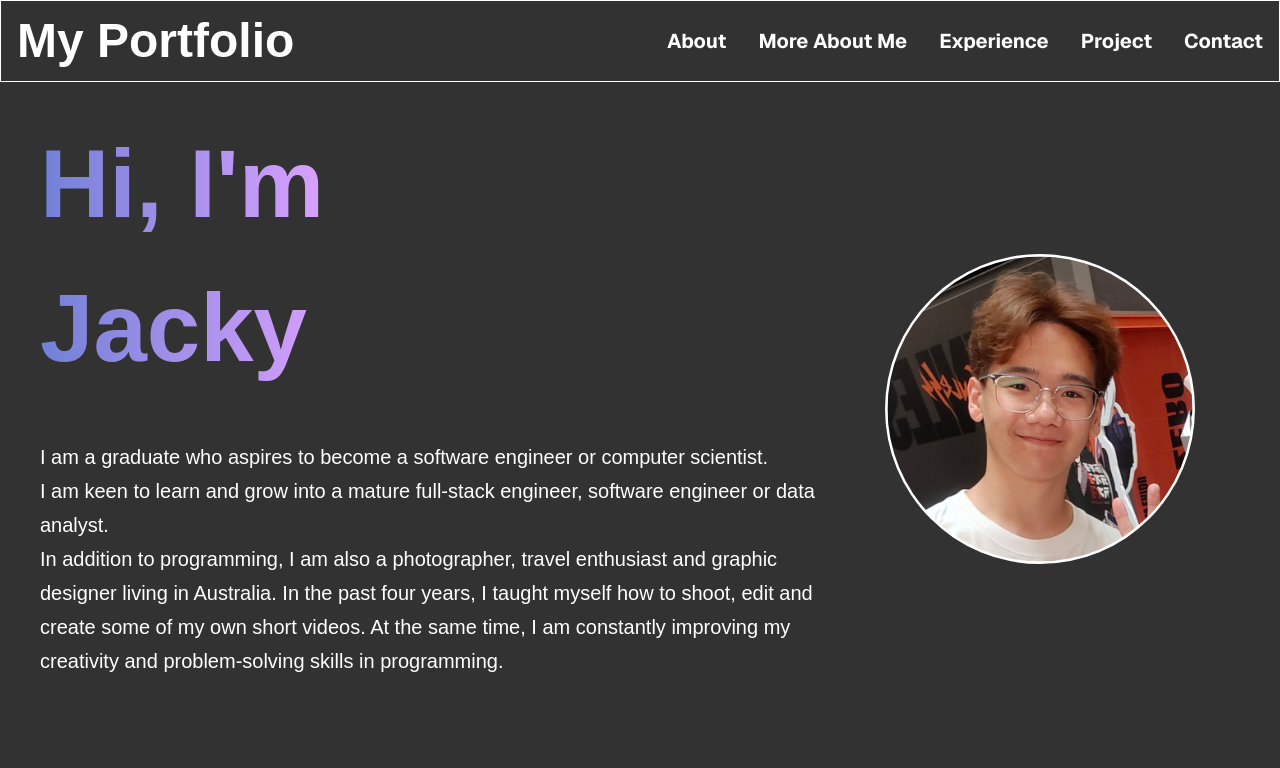
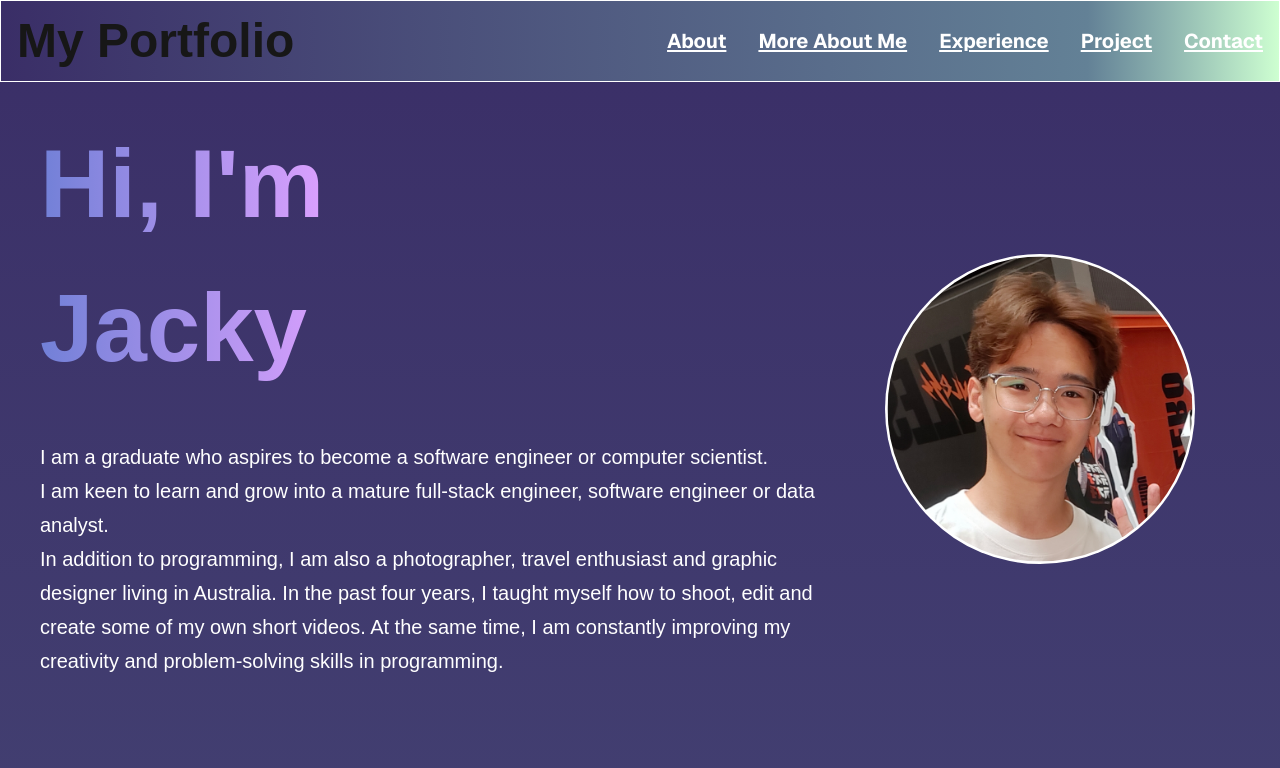
Before and after one commit to Jacky72/ZhenqiZhang_Portfolio, a Next.js app in the folder zhenqizhang_portfolio/: page / in a window 1280 px wide. Shown: the top 768 px of the page. Built offline with nearby package versions, Linux system fonts and the light colour scheme.

Commit message:
All small fix on the theme color and the show nav bar.

```diff
--- a/zhenqizhang_portfolio/src/app/components/ContactSection.jsx
+++ b/zhenqizhang_portfolio/src/app/components/ContactSection.jsx
@@ -39,10 +39,10 @@ const ContactSection = () => {
 
     return (
         <section id="contact">
-            <div className="md:grid md:grid-cols-2 gap-5 items-center py-8 px-4 xl:gap-40 sm:py-16 xl:px-0">
+            <div className="md:grid md:grid-cols-2 gap-5 items-center py-5 px-4 xl:gap-40 sm:py-16 xl:px-0">
                 <div>
-                    <h1 className="text-white mb-10 text-xl lg:leading-normal font-extrabold">Leave me an message!</h1>
-                    <p className="text-white max-w-md mb-10">
+                    <h1 className="text-black mb-10 text-xl lg:leading-normal font-extrabold">Leave me an message!</h1>
+                    <p className="text-black max-w-md mb-10">
                         I&apos;m currently looking for any new opportunities, whether it is Graduate Program or Formal Job. If you have anything you want to know, please leave me a message and I will get back to you ASAP.
                         <br></br>
                         <br></br>
@@ -74,8 +74,8 @@ const ContactSection = () => {
                     />
                 </div>
                 <div>
-                <h1 className="text-white mb-10 text-xl lg:leading-normal font-extrabold">Wants to Contact me in an easier way?</h1>
-                <p className="text-white max-w-md mb-10 text-center font-semibold">
+                <h1 className="text-black mb-10 text-xl lg:leading-normal font-extrabold">Wants to Contact me in an easier way?</h1>
+                <p className="text-black max-w-md mb-10 text-center font-semibold">
                         Email: &nbsp; zhenqizhang02@gmail.com
                         <br></br>
                         <br></br>
--- a/zhenqizhang_portfolio/src/app/components/NavLink.jsx
+++ b/zhenqizhang_portfolio/src/app/components/NavLink.jsx
@@ -2,7 +2,7 @@ import Link from "next/link";
 
 const NavLink = ({ href, title }) => {
     return (
-        <Link href={href} className="block py-2 pl-3 pr-4 text-white font-sans sm:text-xl rounded md:p-0 hover:text-white">
+        <Link href={href} className="block py-2 pl-3 pr-4 text-white underline underline-offset-2 font-sans sm:text-xl rounded md:p-0 hover:text-white">
             {title}
         </Link>
     );
--- a/zhenqizhang_portfolio/src/app/components/Navbar.jsx
+++ b/zhenqizhang_portfolio/src/app/components/Navbar.jsx
@@ -3,6 +3,7 @@ import Link from 'next/link'
 import React, { useState, useEffect } from 'react'
 import NavLink from './NavLink'
 import { Bars3Icon, XMarkIcon } from "@heroicons/react/24/solid";
+import { useMotionValueEvent, useScroll } from "framer-motion";
 import OpenMenu from "./OpenMenu"
 
 const navLinks = [
@@ -31,6 +32,19 @@ const navLinks = [
 const Navbar = () => {
 
     const [navbarOpen, setNavbarOpen] = useState(false);
+    const [showNavbar, setShowNavBar] = useState(true)
+    const [prevScrollY, setPrevScrollY] = useState(0)
+    const { scrollY } = useScroll()
+    const [scrolled, setScrolled] = useState(false)
+
+    useMotionValueEvent(scrollY, "change", (latest) => {
+        if (latest > prevScrollY && latest > 35){
+            setShowNavBar(false)
+        } else {
+            setShowNavBar(true)
+        }
+        setPrevScrollY(latest);
+    })
 
     {/* This useEffect is to make sure that the Navbar is closed when we enlarge the webpage from small width to wide width */}
     useEffect(() => {
@@ -48,15 +62,15 @@ const Navbar = () => {
     }, []);
 
     return (
-        <nav className="fixed mx-auto border border-white top-0 left-0 right-0 z-10 bg-[#323232] bg-opacity-100 min-h-60px max-h-65px"> {/* Common NavBar Height = 60 to 100px bg-[#96affc]*/}
+        <nav className={`fixed mx-auto border border-white top-0 left-0 right-0 z-10 bg-gradient-to-r from-[#3a2e67] via-[#638196] via-85% to-[#ceffd1] bg-opacity-100 min-h-60px max-h-65px transition-transform duration-300 ${showNavbar ? "translate-y-0" : "-translate-y-full"}`}> {/* Common NavBar Height = 60 to 100px bg-[#96affc]*/}
             <div className="flex container lg:py-4 flex-wrap items-center justify-between mx-auto px-4 py-2">
-                <Link href={"/"} className="text-2xl md:text-5xl text-white font-semibold"> My Portfolio</Link>
+                <Link href={"/"} className="text-2xl md:text-5xl text-blacks font-semibold"> My Portfolio</Link>
                 <div className="mobile-menu block md:hidden">  {/* Hide the NavBar for small screens */}
                 {
                     !navbarOpen ? (
-                    <button onClick={() => setNavbarOpen(true)} className="flex item-center px-3 py-2 border rounded border-slate-200 text-slate-200 hover:text-white hover:border-white"><Bars3Icon className="h-5 w-5"/></button>
+                    <button onClick={() => setNavbarOpen(true)} className="flex item-center px-3 py-2 border-2 rounded border-slate-200 text-slate-200 hover:text-white hover:border-white"><Bars3Icon className="h-5 w-5"/></button>
                     ) : (
-                    <button onClick={() => setNavbarOpen(false)} className="flex item-center px-3 py-2 border rounded border-slate-200 text-slate-200 hover:text-white hover:border-white"><XMarkIcon className="h-5 w-5"/></button>
+                    <button onClick={() => setNavbarOpen(false)} className="flex item-center px-3 py-2 border-2 rounded border-slate-200 text-slate-200 hover:text-white hover:border-white"><XMarkIcon className="h-5 w-5"/></button>
                     )
                 }
                 </div>
--- a/zhenqizhang_portfolio/src/app/page.js
+++ b/zhenqizhang_portfolio/src/app/page.js
@@ -9,7 +9,7 @@ import ContactSection from "./components/ContactSection";
 
 export default function Home() {
   return (
-    <main className="flex min-h-screen flex-col bg-[#323232]" >
+    <main className="flex min-h-screen flex-col bg-gradient-to-b from-[#3a2e67] via-[#638196] to-[#ceffd1]" >
       <Navbar />
       <div className="container mt-24 mx-auto px-10 py-4">
         <IntroSection />
```
